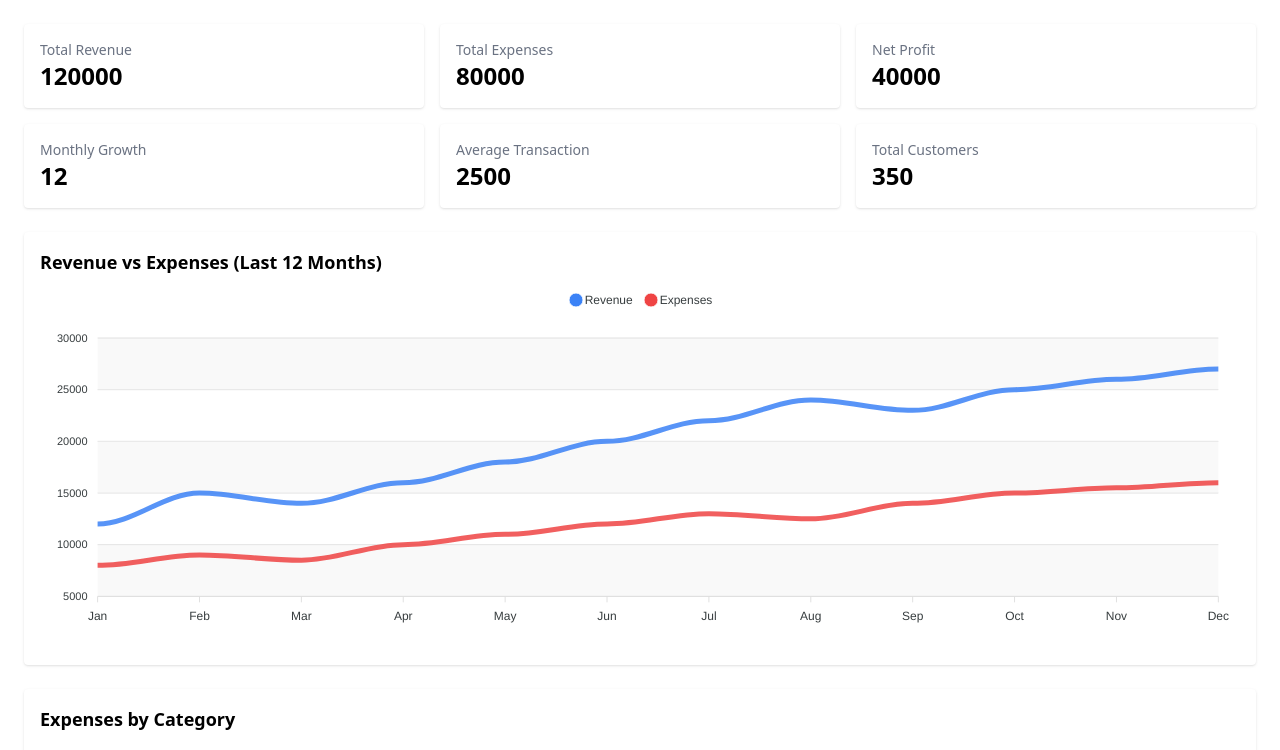
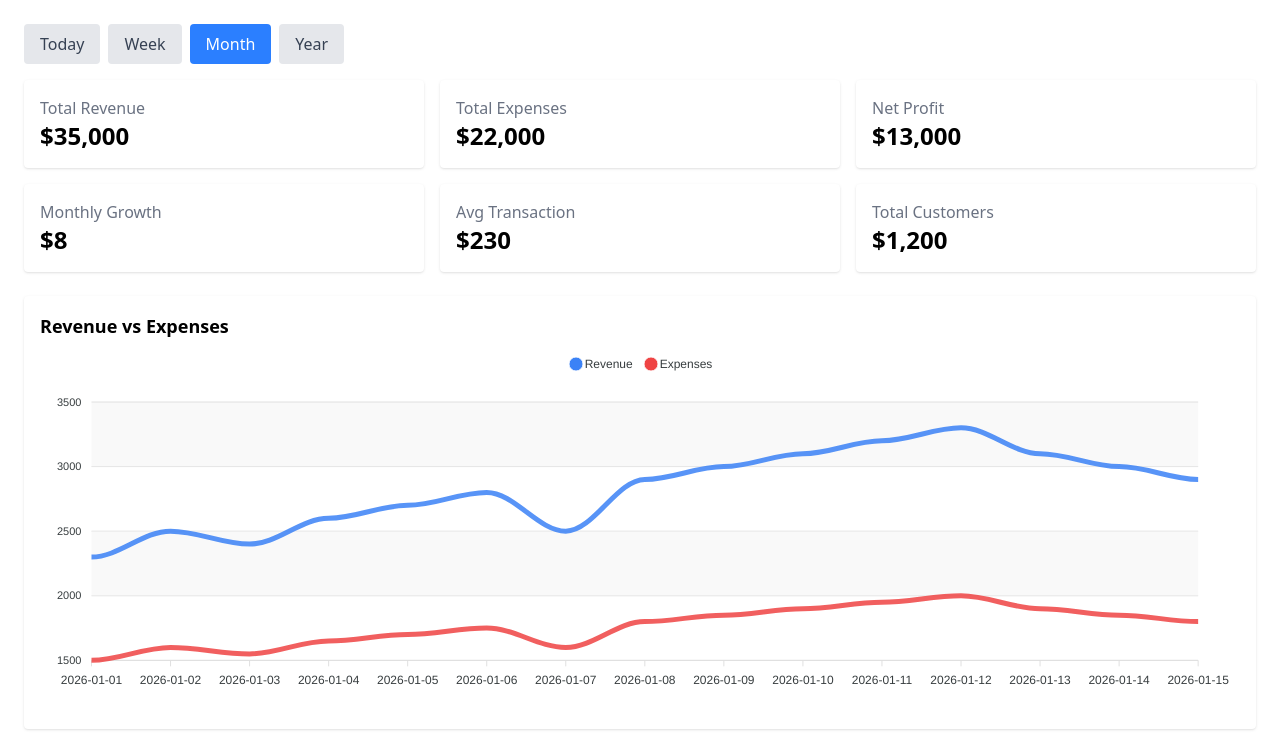
Before and after one commit to Arrrosec/finance-dashboard, a React (Vite) app: page / in a window 1280 px wide. Shown: the top 750 px of the page. Built offline with nearby package versions, Linux system fonts and the light colour scheme.

Commit message:
Global Filter for all data

```diff
--- a/src/components/cards/KPICard.tsx
+++ b/src/components/cards/KPICard.tsx
@@ -6,8 +6,8 @@ interface KPICardProps {
 const KPICard = ({ title, value }: KPICardProps) => {
   return (
     <div className="bg-white shadow rounded p-4">
-      <h4 className="text-gray-500 text-sm">{title}</h4>
-      <p className="text-2xl font-bold">{value}</p>
+      <h4 className="text-gray-500">{title}</h4>
+      <p className="text-2xl font-bold">${value.toLocaleString()}</p>
     </div>
   );
 };
--- a/src/components/charts/ExpensesPieChart.tsx
+++ b/src/components/charts/ExpensesPieChart.tsx
@@ -1,16 +1,21 @@
 
 import ReactApexChart from "react-apexcharts";
 import type { ApexOptions } from "apexcharts";
-import { expensesByCategory } from "../../data/mockExpeneses";
+import { expensesByRange } from "../../data/mockExpeneses"
 
-const ExpensesPieChart = () => {
-  const series = expensesByCategory.map((e) => e.value);
-  const labels = expensesByCategory.map((e) => e.category);
+interface Props {
+  range: "Today" | "Week" | "Month" | "Year";
+}
+
+const ExpensesPieChart = ({ range }: Props) => {
+  const data = expensesByRange[range];
+  const series = data.map((item) => item.value);
+  const labels = data.map((item) => item.category);
 
   const options: ApexOptions = {
     chart: { type: "donut" },
     labels: labels,
-    colors: ["#3B82F6", "#EF4444", "#F59E0B", "#10B981"],
+    colors: ["#3B82F6", "#EF4444", "#F59E0B"],
     legend: { position: "bottom" },
     dataLabels: { enabled: true },
   };
--- a/src/components/charts/RevenueExpenesesLineChart.tsx
+++ b/src/components/charts/RevenueExpenesesLineChart.tsx
@@ -1,30 +1,58 @@
 
 import ReactApexChart from "react-apexcharts";
-import type { ApexOptions } from "apexcharts"; // <-- type-only import
+import type { ApexOptions } from "apexcharts";
 import { revenueExpensesData } from "../../data/mockChatData";
 
-const RevenueExpensesLineChart = () => {
+interface Props {
+  range: "Today" | "Week" | "Month" | "Year";
+}
+
+const RevenueExpensesLineChart = ({ range }: Props) => {
+  const now = new Date();
+
+  const filteredIndices = revenueExpensesData.categories
+    .map((dateStr, index) => {
+      const date = new Date(dateStr);
+      switch (range) {
+        case "Today":
+          return date.toDateString() === now.toDateString() ? index : -1;
+        case "Week":
+          const weekAgo = new Date();
+          weekAgo.setDate(now.getDate() - 7);
+          return date >= weekAgo && date <= now ? index : -1;
+        case "Month":
+          return date.getMonth() === now.getMonth() && date.getFullYear() === now.getFullYear() ? index : -1;
+        case "Year":
+          // Show last 12 months
+          const yearAgo = new Date();
+          yearAgo.setFullYear(now.getFullYear() - 1);
+          return date >= yearAgo && date <= now ? index : -1;
+        default:
+          return -1;
+      }
+    })
+    .filter((i) => i !== -1);
+
+  const filteredCategories = filteredIndices.map((i) => revenueExpensesData.categories[i]);
+  const filteredSeries = revenueExpensesData.series.map((s) => ({
+    ...s,
+    data: filteredIndices.map((i) => s.data[i]),
+  }));
+
   const options: ApexOptions = {
-    chart: {
-      id: "revenue-expenses",
-      toolbar: { show: false },
-    },
-    xaxis: {
-      categories: revenueExpensesData.categories,
-    },
+    chart: { id: "revenue-expenses", toolbar: { show: false } },
+    xaxis: { categories: filteredCategories },
     stroke: { curve: "smooth" },
-    colors: ["#3B82F6", "#EF4444"], // Blue revenue, Red expenses
+    colors: ["#3B82F6", "#EF4444"],
     grid: { row: { colors: ["#f3f3f3", "transparent"], opacity: 0.5 } },
     legend: { position: "top" },
     dataLabels: { enabled: false },
   };
 
-  const series = revenueExpensesData.series;
-
   return (
     <div className="bg-white shadow rounded p-4">
-      <h3 className="text-lg font-bold mb-2">Revenue vs Expenses (Last 12 Months)</h3>
-      <ReactApexChart options={options} series={series} type="line" height={350} />
+      <h3 className="text-lg font-bold mb-2">Revenue vs Expenses</h3>
+      <ReactApexChart options={options} series={filteredSeries} type="line" height={350} />
     </div>
   );
 };
--- /dev/null
+++ b/src/components/filters/TimeRangeFilterProps.tsx
@@ -0,0 +1,31 @@
+
+interface TimeRangeFilterProps {
+  selectedRange: "Today" | "Week" | "Month" | "Year"; // <- strict type
+  onChange: (range: "Today" | "Week" | "Month" | "Year") => void; // <- matches setSelectedRange
+}
+
+
+const ranges: TimeRangeFilterProps["selectedRange"][] = ["Today", "Week", "Month", "Year"];
+
+
+const TimeRangeFilter = ({ selectedRange, onChange }: TimeRangeFilterProps) => {
+  return (
+    <div className="flex space-x-2 mb-4">
+      {ranges.map((range) => (
+        <button
+          key={range}
+          onClick={() => onChange(range)}
+          className={`px-4 py-2 rounded ${
+            selectedRange === range
+              ? "bg-blue-500 text-white"
+              : "bg-gray-200 text-gray-700 hover:bg-gray-300"
+          }`}
+        >
+          {range}
+        </button>
+      ))}
+    </div>
+  );
+};
+
+export default TimeRangeFilter;
--- a/src/components/tables/TransactionsTable.tsx
+++ b/src/components/tables/TransactionsTable.tsx
@@ -1,7 +1,13 @@
 
-import { transactions } from "../../data/mockTransaction";
+import { transactionsByRange } from "../../data/mockTransaction";
 
-const TransactionsTable = () => {
+interface Props {
+  range: "Today" | "Week" | "Month" | "Year";
+}
+
+const TransactionsTable = ({ range }: Props) => {
+  const transactions = transactionsByRange[range]; // Hardcoded by range
+
   return (
     <div className="bg-white shadow rounded p-4 overflow-x-auto">
       <h3 className="text-lg font-bold mb-2">Recent Transactions</h3>
@@ -14,7 +20,6 @@ const TransactionsTable = () => {
             <th className="px-4 py-2 text-left">Status</th>
             <th className="px-4 py-2 text-left">Date</th>
             <th className="px-4 py-2 text-left">Actions</th>
-
           </tr>
         </thead>
         <tbody>
@@ -33,7 +38,6 @@ const TransactionsTable = () => {
             </tr>
           ))}
         </tbody>
-
       </table>
     </div>
   );
--- a/src/data/mockChatData.ts
+++ b/src/data/mockChatData.ts
@@ -1,13 +1,45 @@
 export const revenueExpensesData = {
+  categories: [
+    // Full year 2025 (monthly data for year view)
+    "2025-01-15", "2025-02-15", "2025-03-15", "2025-04-15", "2025-05-15", "2025-06-15",
+    "2025-07-15", "2025-08-15", "2025-09-15", "2025-10-15", "2025-11-15", "2025-12-15",
+
+    // December 2025 (daily data)
+    "2025-12-16", "2025-12-17", "2025-12-18", "2025-12-19", "2025-12-20",
+    "2025-12-21", "2025-12-22", "2025-12-23", "2025-12-24", "2025-12-25",
+    "2025-12-26", "2025-12-27", "2025-12-28", "2025-12-29", "2025-12-30", "2025-12-31",
+
+    // January 2026 - daily data (current month)
+    "2026-01-01", "2026-01-02", "2026-01-03", "2026-01-04", "2026-01-05",
+    "2026-01-06", "2026-01-07", "2026-01-08", "2026-01-09", "2026-01-10",
+    "2026-01-11", "2026-01-12", "2026-01-13", "2026-01-14", "2026-01-15",
+  ],
   series: [
     {
       name: "Revenue",
-      data: [12000, 15000, 14000, 16000, 18000, 20000, 22000, 24000, 23000, 25000, 26000, 27000],
+      data: [
+        // 2025 monthly (12 months)
+        45000, 48000, 52000, 49000, 55000, 58000, 62000, 59000, 64000, 67000, 70000, 68000,
+
+        // December 2025 daily (16 days)
+        2100, 2300, 2200, 2400, 2500, 2600, 2300, 2700, 2800, 1500, 2900, 2800, 2700, 2600, 2500, 2400,
+
+        // January 2026 daily (15 days)
+        2300, 2500, 2400, 2600, 2700, 2800, 2500, 2900, 3000, 3100, 3200, 3300, 3100, 3000, 2900,
+      ],
     },
     {
       name: "Expenses",
-      data: [8000, 9000, 8500, 10000, 11000, 12000, 13000, 12500, 14000, 15000, 15500, 16000],
+      data: [
+        // 2025 monthly (12 months)
+        32000, 34000, 36000, 35000, 38000, 40000, 42000, 41000, 43000, 45000, 46000, 44000,
+
+        // December 2025 daily (16 days)
+        1400, 1500, 1450, 1600, 1650, 1700, 1500, 1750, 1800, 1000, 1850, 1800, 1750, 1700, 1650, 1600,
+
+        // January 2026 daily (15 days)
+        1500, 1600, 1550, 1650, 1700, 1750, 1600, 1800, 1850, 1900, 1950, 2000, 1900, 1850, 1800,
+      ],
     },
   ],
-  categories: ["Jan","Feb","Mar","Apr","May","Jun","Jul","Aug","Sep","Oct","Nov","Dec"],
 };
--- a/src/data/mockExpeneses.ts
+++ b/src/data/mockExpeneses.ts
@@ -1,7 +1,22 @@
-// src/data/mockExpenses.ts
-export const expensesByCategory = [
-  { category: "Salaries", value: 50000 },
-  { category: "Marketing", value: 15000 },
-  { category: "Operations", value: 10000 },
-  { category: "Other", value: 5000 },
-];
+export const expensesByRange = {
+  Today: [
+    { category: "Salaries", value: 400 },
+    { category: "Marketing", value: 150 },
+    { category: "Operations", value: 250 },
+  ],
+  Week: [
+    { category: "Salaries", value: 2800 },
+    { category: "Marketing", value: 700 },
+    { category: "Operations", value: 1500 },
+  ],
+  Month: [
+    { category: "Salaries", value: 12000 },
+    { category: "Marketing", value: 3000 },
+    { category: "Operations", value: 5500 },
+  ],
+  Year: [
+    { category: "Salaries", value: 150000 },
+    { category: "Marketing", value: 35000 },
+    { category: "Operations", value: 60000 },
+  ],
+};
--- a/src/data/mockKPIs.ts
+++ b/src/data/mockKPIs.ts
@@ -1,9 +1,34 @@
-// src/data/mockKPIs.ts
-export const kpis = [
-  { title: "Total Revenue", value: 120000 },
-  { title: "Total Expenses", value: 80000 },
-  { title: "Net Profit", value: 40000 },
-  { title: "Monthly Growth", value: 12 }, // percent
-  { title: "Average Transaction", value: 2500 },
-  { title: "Total Customers", value: 350 },
-];
+export const kpisByRange = {
+  Today: [
+    { title: "Total Revenue", value: 1200 },
+    { title: "Total Expenses", value: 800 },
+    { title: "Net Profit", value: 400 },
+    { title: "Monthly Growth", value: 5 },
+    { title: "Avg Transaction", value: 200 },
+    { title: "Total Customers", value: 50 },
+  ],
+  Week: [
+    { title: "Total Revenue", value: 9000 },
+    { title: "Total Expenses", value: 5600 },
+    { title: "Net Profit", value: 3400 },
+    { title: "Monthly Growth", value: 12 },
+    { title: "Avg Transaction", value: 210 },
+    { title: "Total Customers", value: 320 },
+  ],
+  Month: [
+    { title: "Total Revenue", value: 35000 },
+    { title: "Total Expenses", value: 22000 },
+    { title: "Net Profit", value: 13000 },
+    { title: "Monthly Growth", value: 8 },
+    { title: "Avg Transaction", value: 230 },
+    { title: "Total Customers", value: 1200 },
+  ],
+  Year: [
+    { title: "Total Revenue", value: 420000 },
+    { title: "Total Expenses", value: 250000 },
+    { title: "Net Profit", value: 170000 },
+    { title: "Monthly Growth", value: 10 },
+    { title: "Avg Transaction", value: 220 },
+    { title: "Total Customers", value: 15000 },
+  ],
+};
--- a/src/pages/Dashboard.tsx
+++ b/src/pages/Dashboard.tsx
@@ -1,25 +1,38 @@
+import { useState } from "react";
 import KPICard from "../components/cards/KPICard";
-import { kpis } from "../data/mockKPIs";
+import { kpisByRange } from "../data/mockKPIs";
 import RevenueExpensesLineChart from "../components/charts/RevenueExpenesesLineChart";
 import ExpensesPieChart from "../components/charts/ExpensesPieChart";
 import TransactionsTable from "../components/tables/TransactionsTable";
+import TimeRangeFilter from "../components/filters/TimeRangeFilterProps";
+
 
 const Dashboard = () => {
+    const [selectedRange, setSelectedRange] = useState<"Today" | "Week" | "Month" | "Year">("Month");
+
+    const aggregatedKPIs = kpisByRange[selectedRange];
+
+
   return (
     <div className="p-6 space-y-6">
+       <TimeRangeFilter selectedRange={selectedRange} onChange={setSelectedRange} />
       {/* KPI Cards */}
-      <div className="grid grid-cols-3 gap-4">
-        {kpis.map((kpi) => (
-          <KPICard key={kpi.title} title={kpi.title} value={kpi.value} />
-        ))}
-      </div>
+  <div className="grid grid-cols-3 gap-4">
+  {aggregatedKPIs.map((kpi) => (
+    <KPICard key={kpi.title} title={kpi.title} value={kpi.value} />
+  ))}
+</div>
+
 
       {/* Charts */}
-      <RevenueExpensesLineChart />
-      <ExpensesPieChart />
+    <RevenueExpensesLineChart range={selectedRange} />
+
+     <ExpensesPieChart range={selectedRange} />
+
 
       {/* Transactions Table */}
-      <TransactionsTable />
+     <TransactionsTable range={selectedRange} />
+
     </div>
   );
 };
```
Also changed, not shown: src/data/mockTransaction.ts (+27 -2 lines). Lines whose indentation alone changed are shown as unchanged.
